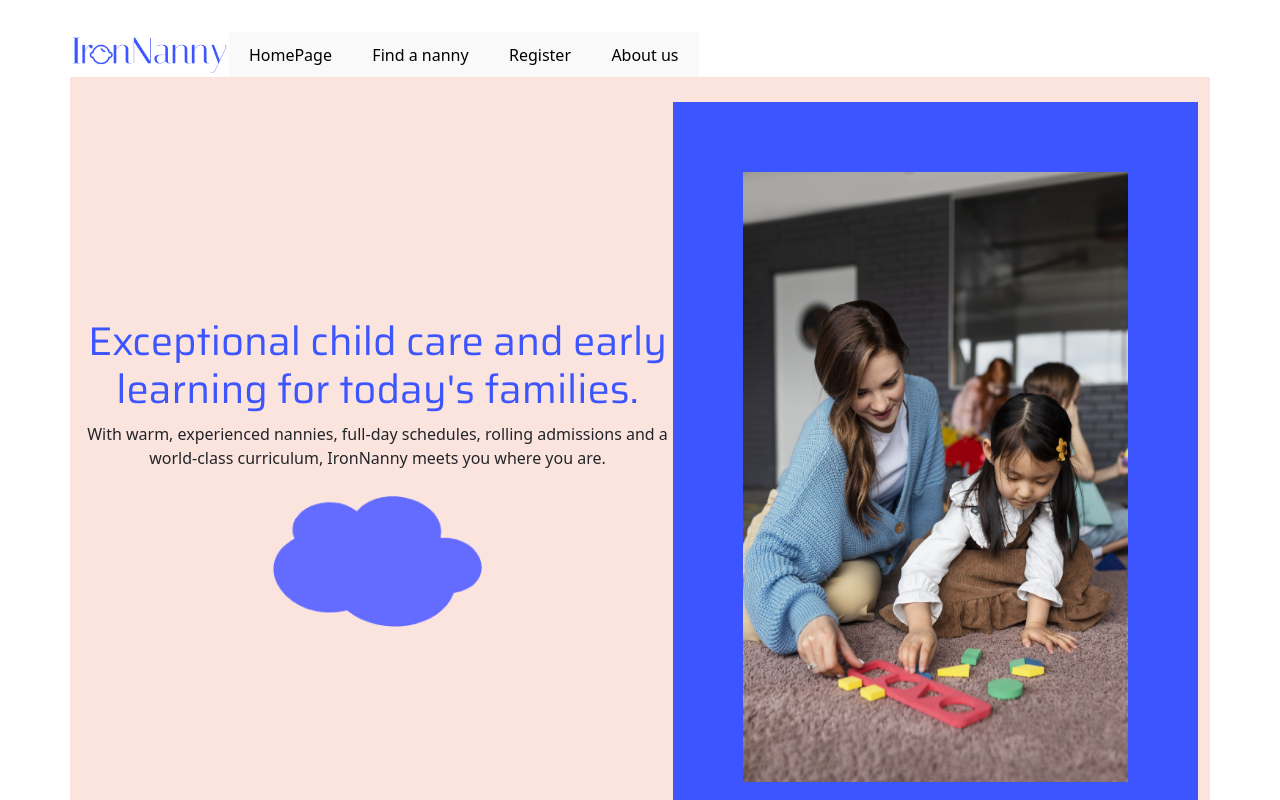
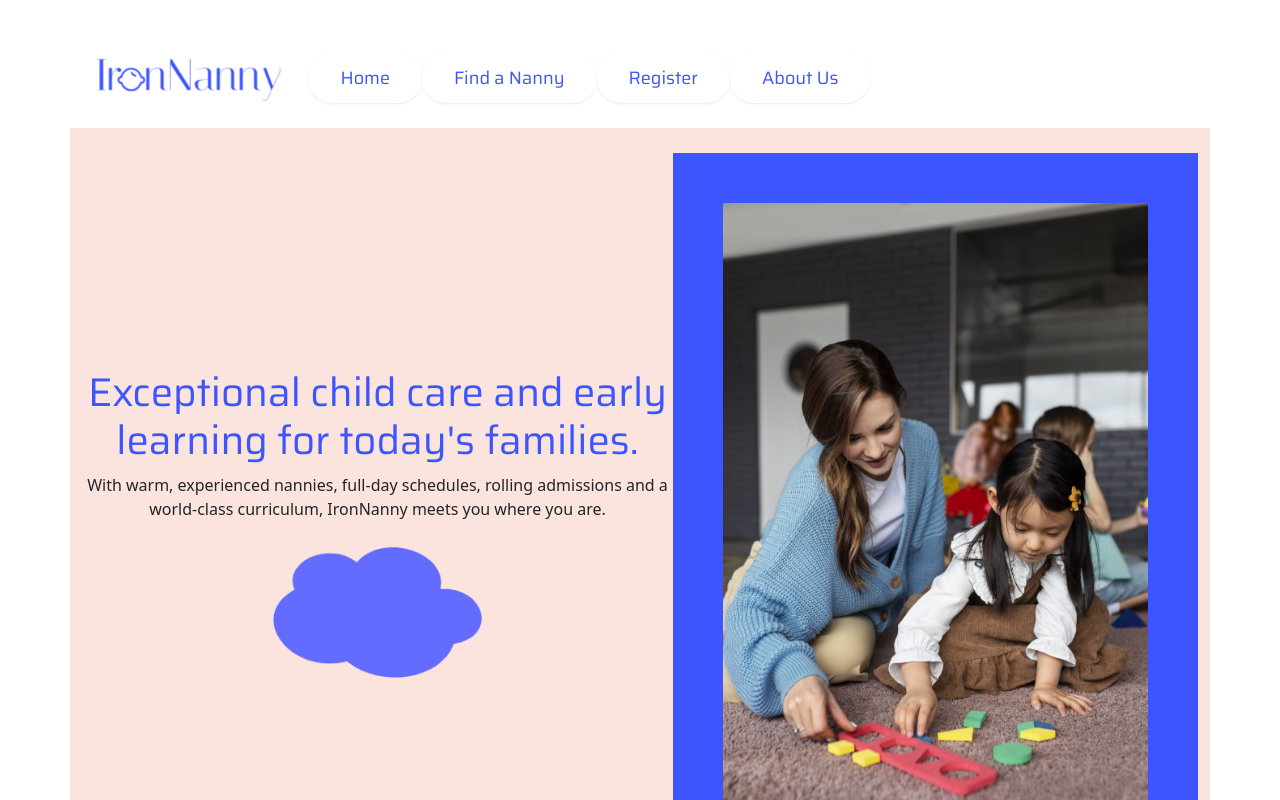
Before and after one commit to Rin-o/M2-Project-Frontend, a React (Vite) app: page / in a window 1280 px wide. Shown: the top 800 px of the page. Built offline with nearby package versions, Linux system fonts and the light colour scheme; a web font is replaced by a local one.

Commit message:
draft css on home page & all nannies page

```diff
--- a/src/components/Navbar.jsx
+++ b/src/components/Navbar.jsx
@@ -4,20 +4,20 @@ function Navbar() {
     return (
         <>
         <nav style={{display: 'flex', alignItems: 'center'}}>
-        <img src="src/assets/Images/IronNanny_logo_2.png" alt="IronNanny logo" className="ironnannyLogo"/>
-            <div>
+        <div>
+        <img src="src/assets/Images/IronNanny_logo_2.png" alt="IronNanny logo" className="logo"/>
                 <Link to='/'>
-                    <button>HomePage</button>
+                    <button className="btnNav">Home</button>
                 </Link>
                 <Link to='/babysitters'>
-                    <button>Find a nanny</button>
+                    <button className="btnNav">Find a Nanny</button>
                 </Link>
                 <Link to='/babysitters/new'>
-                    <button>Register</button>
+                    <button className="btnNav">Register</button>
                 </Link>
 
                 <Link to='/aboutus'>
-                <button>About us</button>
+                <button className="btnNav">About Us</button>
                 </Link>
             </div>
         </nav>
--- a/src/index.css
+++ b/src/index.css
@@ -22,6 +22,11 @@ a {
 a:hover {
   color: #535bf2;
 }
+
+p {
+  text-decoration: none;
+}
+
 
 html {
   margin: 0;
@@ -60,12 +65,15 @@ h1 {
   width: 100hw;
 }
 
+.allNannyContainer {
+  background: #E6F89C;
+}
+
 .imageRectangle {
-  margin: 0;
   height: 750px;
   width: 525px;
   background-color: #3c55ff;
-  padding: 70px;
+  padding: 50px;
   background-clip: padding-box;
 }
 
@@ -78,42 +86,50 @@ h1 {
 }
 
 .socialMedia {
-  background: #fce4de;
   height:30px;
   display: flex;
   flex-direction: row;
   justify-content: center;
 }
 
-button {
-  border-radius: 8px;
-  border: 1px solid transparent;
-  padding: 0.6em 1.2em;
-  font-size: 1em;
-  font-weight: 500;
-  font-family: inherit;
-  background-color: #1a1a1a;
-  cursor: pointer;
-  transition: border-color 0.25s;
-}
-button:hover {
-  border-color: #646cff;
-}
-button:focus,
-button:focus-visible {
-  outline: 4px auto -webkit-focus-ring-color;
+.twoClouds {
+  display: flex;
+  flex-direction: row;
+  align-items: space-between;
 }
 
-@media (prefers-color-scheme: light) {
-  :root {
-    color: #213547;
-    background-color: #ffffff;
-  }
-  a:hover {
-    color: #747bff;
-  }
-  button {
-    background-color: #f9f9f9;
+.btnNav {
+  background-color: #fff;
+  border: 0 solid #e2e8f0;
+  border-radius: 1.5rem;
+  box-sizing: border-box;
+  color: #3c55ff;
+  cursor: pointer;
+  display: inline-block;
+  font-family: 'Saira', sans-serif;
+  font-size: 1.1rem;
+  font-weight: 600;
+  line-height: 1;
+  padding: 1rem 1.6rem;
+  text-align: center;
+  text-decoration: none #3c55ff solid;
+  text-decoration-thickness: auto;
+  transition: all .1s cubic-bezier(.4, 0, .2, 1);
+  box-shadow: 0px 1px 2px rgba(166, 175, 195, 0.25);
+  user-select: none;
+  -webkit-user-select: none;
+  touch-action: manipulation;
+}
+
+.btnNav:hover {
+  background-color: #3c55ff;
+  color: #fff;
+}
+
+@media (min-width: 768px) {
+  .btnNav {
+    font-size: 1.125rem;
+    padding: 1rem 2rem;
   }
 }
 
--- a/src/pages/AllBabysittersPage.jsx
+++ b/src/pages/AllBabysittersPage.jsx
@@ -27,16 +27,22 @@ const AllBabysittersPage = () => {
       }
 
       return (
-      <div>
-        <h1>Nannys</h1>
+        <div className="allNannyContainer">
+          <div className="twoClouds">
+          <img src="src/assets/Images/cloud_icon.png" alt="cloud icon" className="cloud"/>
+          <h1 className="font-container">Our Nannys</h1>
+          <img src="src/assets/Images/cloud_icon.png" alt="cloud icon" className="cloud"/>
+          </div>
+          <p>IronNanny makes finding a local, trusted nanny, easier than ever.</p>
           <ul style={{listStyle: 'none', display: 'grid', gridTemplate: 'auto / repeat(3, 1fr)',
           gap: '1rem', padding: '0 1rem',}}>
               {babysitters.map(el => (
                 <li key={el.id}>
                   <Link to={`/babysitters/${el.id}`}>
-                  <div>
-                    <h2>{el.name.first}</h2>
+                    <div className="font-container">
                     <img src={el.picture}/>
+                      <h3>{el.name.first}</h3>
+                      <p>{el.experience} years of experience</p>
                   </div>
                 </Link>
               </li>
```
Lines whose indentation alone changed are shown as unchanged.
